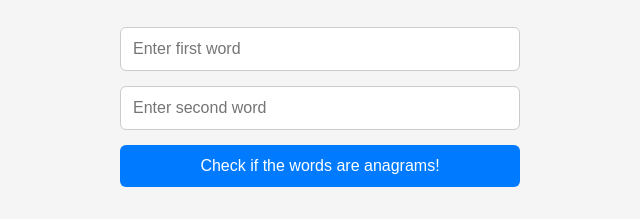
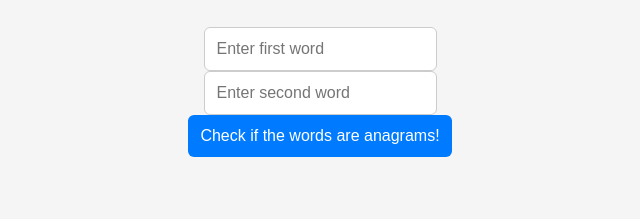
Before and after one commit to krystofhadas/sandbox-app, a plain HTML site: page frontend/index.html in a window 1280 px wide. Shown: the part 135-354 px from the top of the page, without its empty margins (320-960 px from the left). Drawn offline with Linux system fonts and the light colour scheme.

Commit message:
missed closing of a div

```diff
--- a/frontend/index.html
+++ b/frontend/index.html
@@ -8,7 +8,7 @@
 <body style="font-family: Arial, sans-serif; background-color: #f5f5f5; display: flex; flex-direction: column; align-items: center; padding: 50px;">
 
     <h1 style="color: #333; font-size: 2.5rem; margin-bottom: 30px;">🔁 Anagram Checker</h1>
-    <div style="display: flex; flex-direction: column; gap: 15px; width: 100%; max-width: 400px;">
+    <div style="display: flex; flex-direction: column; gap: 15px; width: 100%; max-width: 400px;"></div>
     <!-- Input fields for the strings -->
     <input
             type="text"
```
